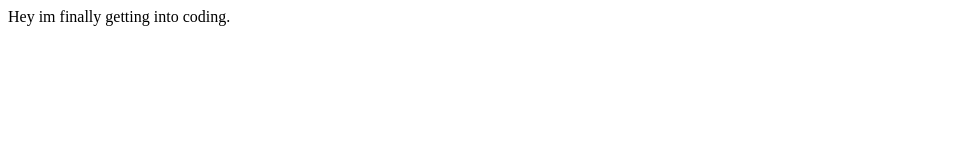
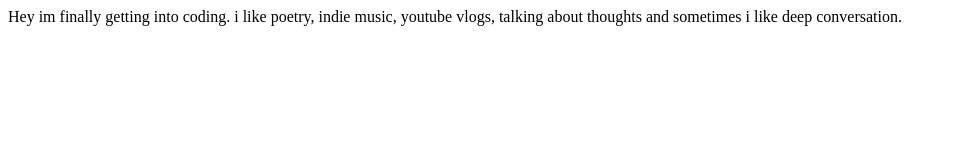
Before and after one commit to rakeishcodifying/nirvana.com, a plain HTML site: page index.html in a window 1280 px wide. Shown: the whole page, without its empty margins (0-956 px from the left). Drawn offline with Linux system fonts and the light colour scheme.

Commit message:
docs: added hobbies

```diff
--- a/index.html
+++ b/index.html
@@ -8,5 +8,7 @@
 </head>
 <body>
     Hey im finally getting into coding.
+
+    i like poetry, indie music, youtube vlogs, talking about thoughts and sometimes i like deep conversation.
 </body>
 </html>
```
